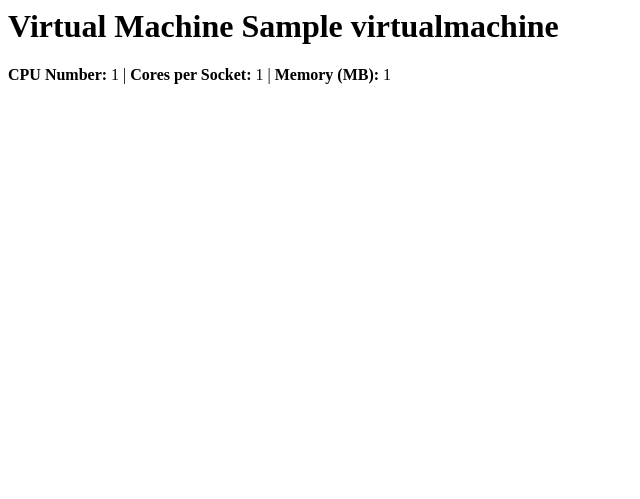
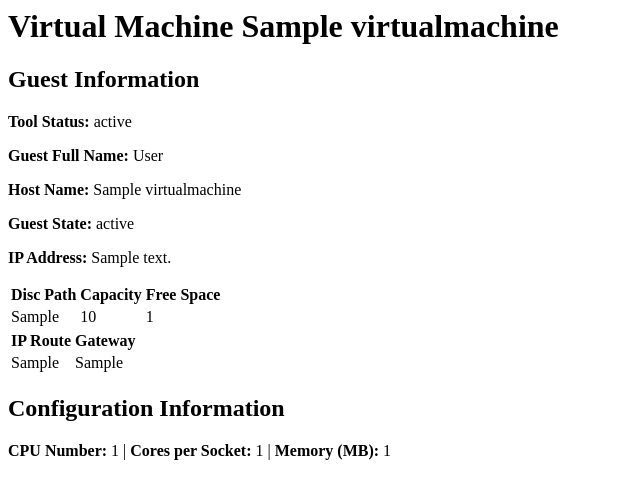
Before and after one commit to mtoichkin/PyVMSA, a Django app: page /machine/1/ in a window 1280 px wide. Shown: the top 499 px of the page, without its empty margins (0-640 px from the left). Run offline with Django 3.2, Linux system fonts and the light colour scheme; tables that the repository leaves empty hold one stand-in row (values such as "Sample post").

Commit message:
Added Route & Disk objects

```diff
--- a/pyvmomi/models.py
+++ b/pyvmomi/models.py
@@ -52,10 +52,34 @@ class Datastore(models.Model):
 
 class Virtualmachine(models.Model):
     datastore = models.ManyToManyField('Datastore')
-    name = models.CharField(max_length=100)
+    name = models.CharField(max_length=100, default='N/A')
+    toolsStatus = models.CharField(max_length=100, default='N/A')
+    guestFullName = models.CharField(max_length=200, default='N/A')
+    hostName = models.CharField(max_length=100, default='N/A')
+    guestState = models.CharField(max_length=50, default='N/A')
+    ipAddress = models.CharField(max_length=100, default='N/A')
     numcpu = models.PositiveIntegerField()
     numcorepersocket = models.PositiveIntegerField()
     memorymb = models.PositiveIntegerField()
 
     def __str__(self):
         return self.name
+
+
+class Disk(models.Model):
+    virtualmachine = models.ForeignKey('Virtualmachine', on_delete=models.CASCADE)
+    discpath = models.CharField(max_length=100, default='N/A')
+    capacity = models.BigIntegerField()
+    freespace = models.BigIntegerField()
+
+    def __str__(self):
+        return self.discpath
+
+
+class Route(models.Model):
+    virtualmachine = models.ForeignKey('Virtualmachine', on_delete=models.CASCADE)
+    iproute = models.CharField(max_length=100, default='N/A')
+    gateway = models.CharField(max_length=100, default='N/A')
+
+    def __str__(self):
+        return self.iproute
--- a/pyvmomi/templates/pyvmomi/machine_detail.html
+++ b/pyvmomi/templates/pyvmomi/machine_detail.html
@@ -6,7 +6,25 @@
         <div>
             <h1>Virtual Machine {{machine}}</h1>
         </div>
+        <h2>Guest Information</h2>
+        <p><b>Tool Status: </b>{{machine.toolsStatus}}</p>
+        <p><b>Guest Full Name: </b>{{machine.guestFullName}}</p>
+        <p><b>Host Name: </b>{{machine.hostName}}</p>
+        <p><b>Guest State: </b>{{machine.guestState}}</p>
+        <p><b>IP Address: </b>{{machine.ipAddress}}</p>
+        <table>
+            <tr><th>Disc Path</th><th>Capacity</th><th>Free Space</th></tr>
+            {% for disc in machine.disk_set.all %}
+                <tr><td>{{disc.discpath}}</td><td>{{disc.capacity}}</td><td>{{disc.freespace}}</td></tr>
+            {% endfor %}
+         </table>
+        <table>
+            <tr><th>IP Route</th><th>Gateway</th></tr>
+            {% for route in machine.route_set.all %}
+                <tr><td>{{route.iproute}}</td><td>{{route.gateway}}</td></tr>
+            {% endfor %}
+         </table>
+        <h2>Configuration Information</h2>
         <p><b>CPU Number:</b> {{machine.numcpu}} | <b>Cores per Socket:</b> {{machine.numcorepersocket}} | <b>Memory (MB):</b> {{machine.memorymb}}</p>
-
     </body>
 </html>
```
